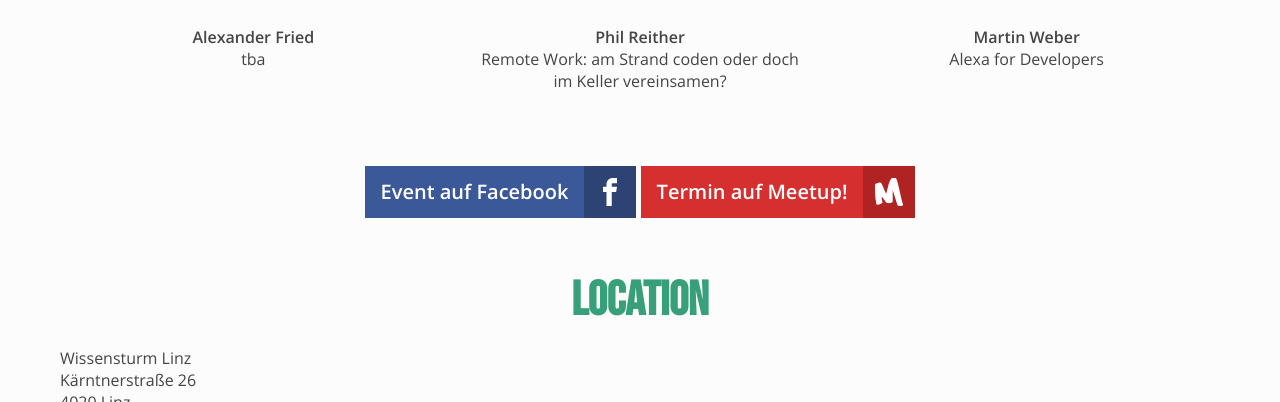
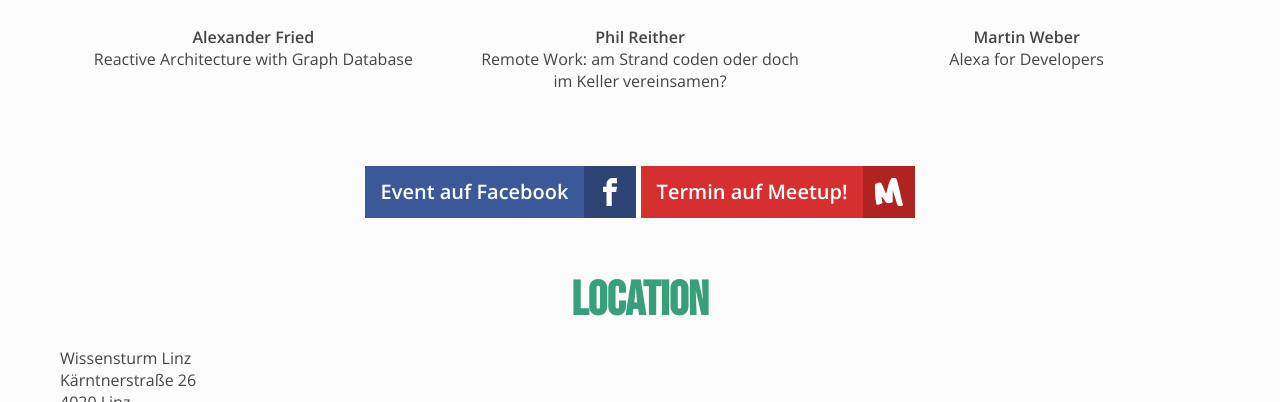
Before and after one commit to mericanAncer127/plauscherl, a Jekyll site: the page built from _plauscherl/46.html, in a window 1280 px wide and 900 px high, cut to the strip 498-900 px from the top of the window. Built offline with Jekyll 4.4.1, drawn with Linux system fonts in a browser that asks for light colours.

Commit message:
Update talk title by Alexander Fried

```diff
--- a/_plauscherl/46.html
+++ b/_plauscherl/46.html
@@ -22,7 +22,7 @@
 speakers:
 -
   name: Alexander Fried
-  talk: tba
+  talk: "Reactive Architecture with Graph Database"
   img: https://www.celum.com/fileadmin/user_upload/70_Contact/alex.png
 -
   name: Phil Reither
```
